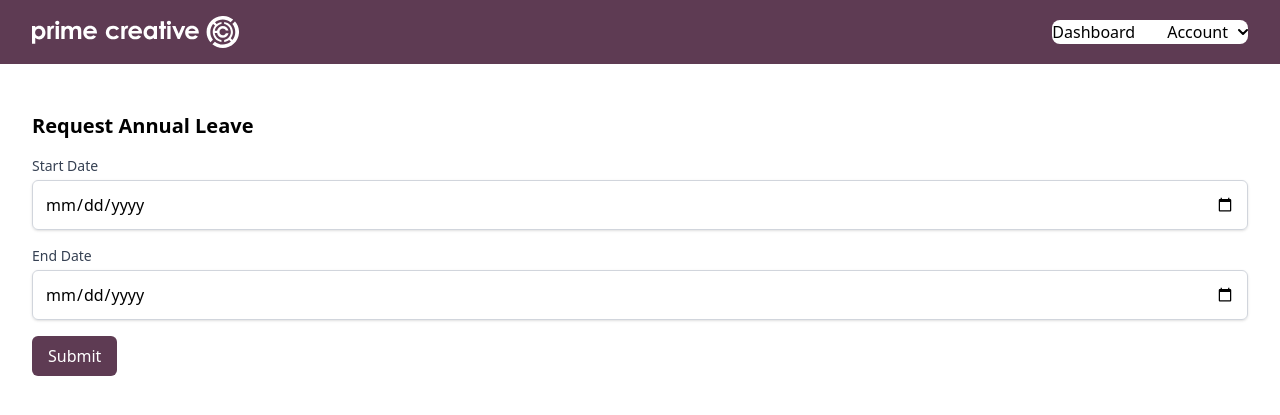
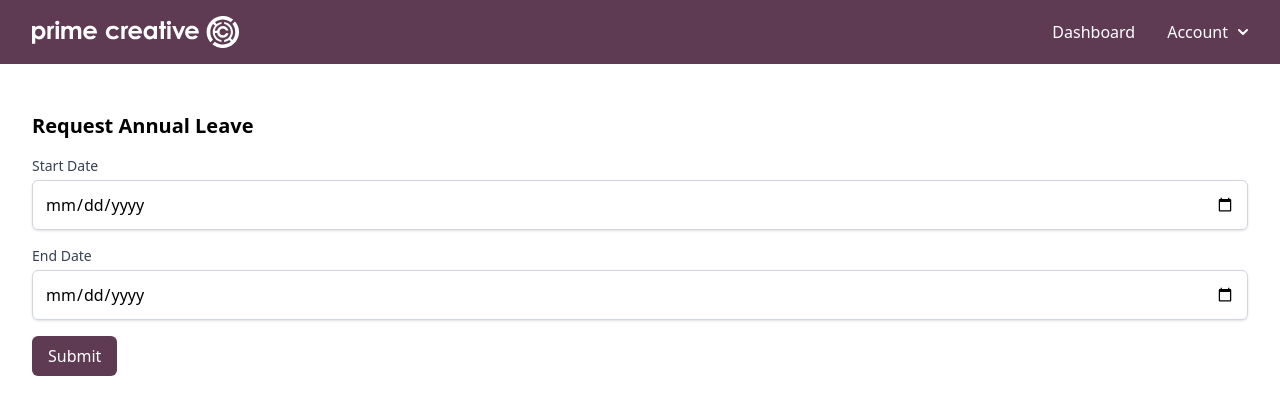
Before and after one commit to lsblackburn/Annual-Leave-Booker, a Flask app: page /leave/create in a window 1280 px wide. Shown: the top 415 px of the page. Run offline with Flask 3, Linux system fonts and the light colour scheme; the visitor is signed in with stand-in values (Sample User, id 1); some libraries are stand-ins or nearby versions.

Commit message:
Fixed colourings for navigation

```diff
--- a/templates/components/nav.html
+++ b/templates/components/nav.html
@@ -13,34 +13,37 @@
             </svg>
         </button>
         <div class="hidden w-full md:block md:w-auto" id="navbar-dropdown">
-            <ul class="bg-white border-black border-2 flex flex-col font-medium p-4 md:p-0 mt-4 border rounded-lg md:space-x-8 rtl:space-x-reverse md:flex-row md:mt-0 md:border-0">
+            <ul
+                class="bg-white md:bg-transparent border-black border-2 flex flex-col font-medium p-4 md:p-0 mt-4 border rounded-lg md:space-x-8 rtl:space-x-reverse md:flex-row md:mt-0 md:border-0">
+
                 <li>
-                    <a href="/"
-                        class="text-black block py-2 px-3 rounded-sm md:bg-transparent md:p-0 md:dark:bg-transparent"
+                    <a href="/" class="text-black md:text-white block py-2 px-3 rounded-sm md:bg-transparent md:p-0"
                         aria-current="page">Dashboard</a>
                 </li>
                 {% if g.user and g.user.is_admin %} <!-- Admin link only visible to admin users -->
-                    <li>
-                        <a href="/controlpanel"
-                            class="text-black block py-2 px-3 rounded-sm md:bg-transparent md:p-0 md:dark:bg-transparent"
-                            aria-current="page">Control panel</a>
-                    </li>
+                <li>
+                    <a href="/controlpanel"
+                        class="text-black md:text-white block py-2 px-3 rounded-sm md:bg-transparent md:p-0"
+                        aria-current="page">Control panel</a>
+                </li>
                 {% endif %}
                 <li>
                     <button id="dropdownNavbarLink" data-dropdown-toggle="dropdownNavbar"
-                        class="text-black flex items-center justify-between w-full py-2 px-3 rounded-sm md:hover:bg-transparent md:border-0 md:p-0 md:w-auto cursor-pointer">Account
+                        class="text-black md:text-white flex items-center justify-between w-full py-2 px-3 rounded-sm md:hover:bg-transparent md:border-0 md:p-0 md:w-auto cursor-pointer">
+                        Account
                         <svg class="w-2.5 h-2.5 ms-2.5" aria-hidden="true" xmlns="http://www.w3.org/2000/svg"
                             fill="none" viewBox="0 0 10 6">
-                            <path stroke="black" stroke-linecap="round" stroke-linejoin="round" stroke-width="2"
+                            <path stroke="currentColor" stroke-linecap="round" stroke-linejoin="round" stroke-width="2"
                                 d="m1 1 4 4 4-4" />
-                        </svg></button>
+                        </svg>
+                    </button>
+
                     <!-- Dropdown menu -->
                     <div id="dropdownNavbar"
                         class="z-10 hidden font-normal bg-white divide-y divide-gray-100 rounded-lg shadow-sm w-44 border-white">
                         <ul class="py-2 text-sm text-black" aria-labelledby="dropdownLargeButton">
                             <li>
-                                <a href="#"
-                                    class="text-white block px-4 py-2 text-center">Your annual leave</a>
+                                <a href="#" class="text-white block px-4 py-2 text-center">Your annual leave</a>
                             </li>
                         </ul>
                         <form method="post" action="/logout" class="py-1">
```
